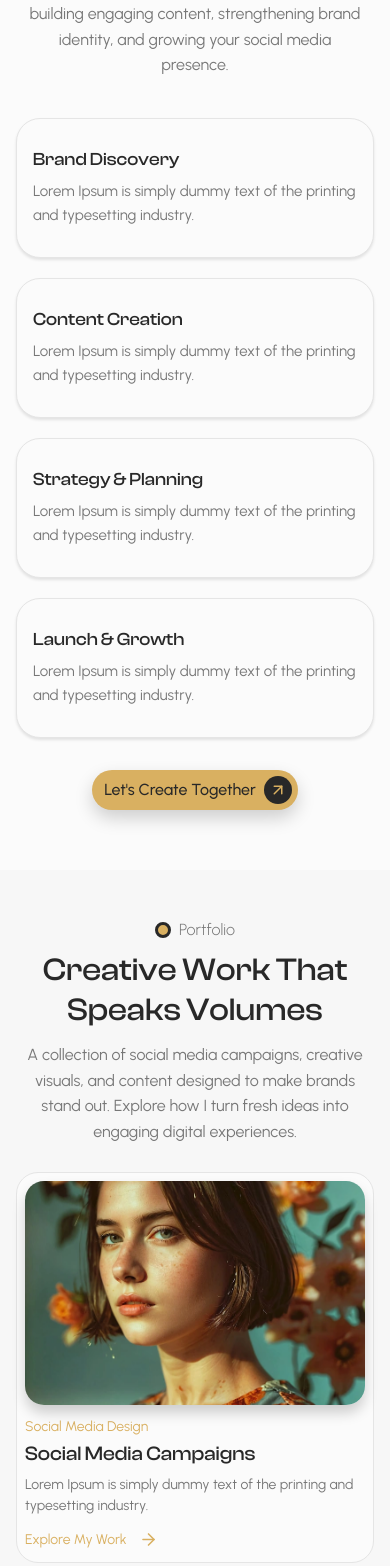
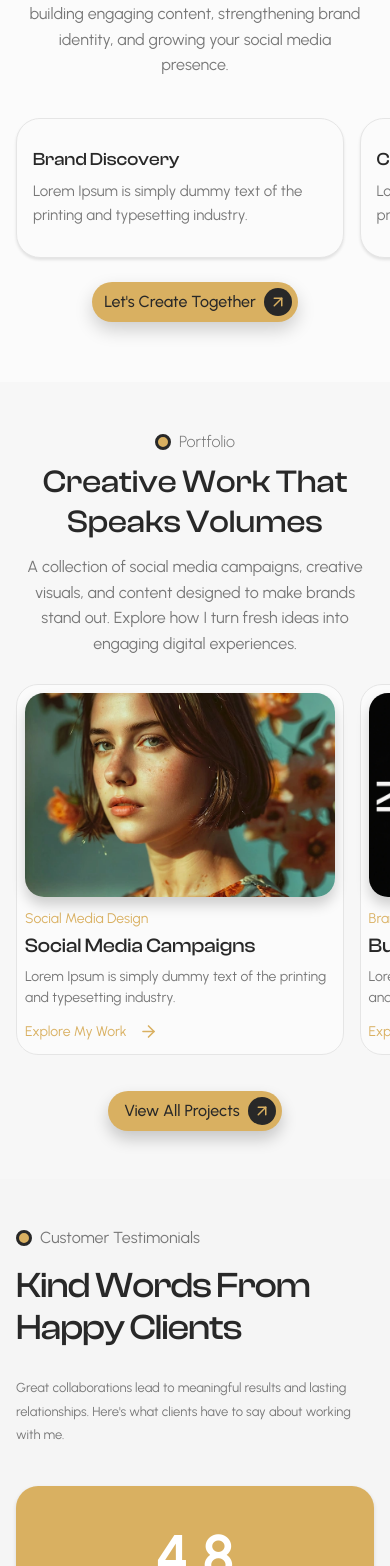
Before and after one commit to BemBexLab/megan-manicom, a Next.js app: page / in a window 390 px wide. Shown: the part 3342-4908 px from the top of the page. Built offline with nearby package versions, Linux system fonts and the light colour scheme.

Commit message:
Updated: responsiveness patches for MyCreativeProcess.tsx and OurPortfolio.tsx

```diff
--- a/components/MyCreativeProcess.tsx
+++ b/components/MyCreativeProcess.tsx
@@ -60,7 +60,7 @@ function StepCard({ step, index }: { step: ProcessStep; index: number }) {
   return (
     <article
       data-process-card
-      className={`relative z-10 flex min-h-[140px] w-full min-w-0 flex-col justify-center rounded-[24px] border border-[#E5E5E5] bg-[#FBFBFB] px-4 py-5 shadow-[0_2px_3px_rgba(0,0,0,0.10)] lg:absolute lg:h-[27.027%] lg:min-h-0 lg:w-[24.663%] lg:rounded-[1.93cqw] lg:p-[1.16cqw] ${stepPositions[index] ?? ""}`}
+      className={`relative z-10 flex min-h-[140px] w-[min(84vw,360px)] min-w-0 shrink-0 snap-center flex-col justify-center rounded-[24px] border border-[#E5E5E5] bg-[#FBFBFB] px-4 py-5 shadow-[0_2px_3px_rgba(0,0,0,0.10)] sm:w-[min(66vw,420px)] lg:absolute lg:h-[27.027%] lg:min-h-0 lg:w-[24.663%] lg:rounded-[1.93cqw] lg:p-[1.16cqw] ${stepPositions[index] ?? ""}`}
     >
       {step.number !== undefined && (
         <span className="clash-display mb-3 text-sm font-semibold leading-none text-[#282828] lg:mb-[0.9cqw] lg:text-[clamp(12px,1.05cqw,15px)]">
@@ -191,7 +191,7 @@ export default function MyCreativeProcess({
           </p>
         </header>
 
-        <div className="relative mx-auto mt-6 grid w-full min-w-0 max-w-md grid-cols-1 gap-5 sm:max-w-[960px] sm:grid-cols-2 sm:gap-6 lg:mt-[0.1cqw] lg:block lg:aspect-[1038/370] lg:max-w-none">
+        <div className="relative mx-auto mt-6 w-full min-w-0 max-w-[1420px] lg:mt-[0.1cqw] lg:aspect-[1038/370]">
           {connectors.map((connector) => (
             <Image
               key={connector.src}
@@ -205,11 +205,18 @@ export default function MyCreativeProcess({
             />
           ))}
 
-          {steps.slice(0, 2).map((step, index) => (
-            <StepCard key={step.title} step={step} index={index} />
-          ))}
+          <div
+            role="region"
+            aria-label="Creative process steps"
+            tabIndex={0}
+            className="-mx-4 flex snap-x snap-mandatory gap-4 overflow-x-auto overscroll-x-contain px-4 pb-3 focus-visible:outline-2 focus-visible:outline-offset-2 focus-visible:outline-[#D9B061] [scrollbar-width:none] [&::-webkit-scrollbar]:hidden sm:-mx-6 sm:gap-5 sm:px-6 lg:contents"
+          >
+            {steps.map((step, index) => (
+              <StepCard key={step.title} step={step} index={index} />
+            ))}
+          </div>
 
-          <div className="relative z-20 order-last flex justify-center py-3 sm:col-span-2 lg:absolute lg:left-1/2 lg:top-[50.811%] lg:order-none lg:-translate-x-1/2 lg:-translate-y-1/2 lg:py-0">
+          <div className="relative z-20 flex justify-center py-3 lg:absolute lg:left-1/2 lg:top-[50.811%] lg:-translate-x-1/2 lg:-translate-y-1/2 lg:py-0">
             <a
               data-process-cta
               href={buttonHref}
@@ -225,10 +232,6 @@ export default function MyCreativeProcess({
               </span>
             </a>
           </div>
-
-          {steps.slice(2).map((step, index) => (
-            <StepCard key={step.title} step={step} index={index + 2} />
-          ))}
         </div>
       </div>
     </section>
--- a/components/OurPortfolio.tsx
+++ b/components/OurPortfolio.tsx
@@ -35,14 +35,14 @@ const projects = [
 
 function ProjectCard({ project }: { project: (typeof projects)[number] }) {
   return (
-    <article data-portfolio-card className="min-w-0 rounded-[22px] border border-[#E5E5E5] bg-[#FBFBFB] p-2 sm:p-[9px]">
+    <article data-portfolio-card className="min-w-0 w-[84vw] shrink-0 snap-center rounded-[22px] border border-[#E5E5E5] bg-[#FBFBFB] p-2 sm:w-[44vw] sm:p-[9px] lg:w-auto">
       <div className="relative aspect-[1.52] overflow-hidden rounded-[19px] shadow-[0_8px_13px_rgba(0,0,0,0.18)]">
         <Image
           src={project.image}
           alt={project.alt}
           width={900}
           height={592}
-          sizes="(min-width: 1420px) 355px, (max-width: 639px) calc(100vw - 32px), (max-width: 1023px) calc(50vw - 24px), 25vw"
+          sizes="(min-width: 1420px) 346px, (min-width: 1024px) calc((100vw - 68px) / 4), (min-width: 640px) 44vw, 84vw"
           data-portfolio-image
           className="h-full w-full object-cover"
         />
@@ -172,7 +172,12 @@ export default function OurPortfolio() {
           </p>
         </header>
 
-        <div className="grid grid-cols-1 gap-4 sm:grid-cols-2 lg:grid-cols-4 lg:gap-3">
+        <div
+          role="region"
+          aria-label="Portfolio projects"
+          tabIndex={0}
+          className="-mx-4 flex snap-x snap-mandatory gap-4 overflow-x-auto overscroll-x-contain px-4 pb-3 focus-visible:outline-2 focus-visible:outline-offset-2 focus-visible:outline-[#D9B061] [scrollbar-width:none] [&::-webkit-scrollbar]:hidden sm:-mx-6 sm:gap-5 sm:px-6 lg:mx-0 lg:grid lg:grid-cols-4 lg:gap-3 lg:overflow-visible lg:p-0"
+        >
           {projects.map((project) => (
             <ProjectCard key={project.title} project={project} />
           ))}
```
